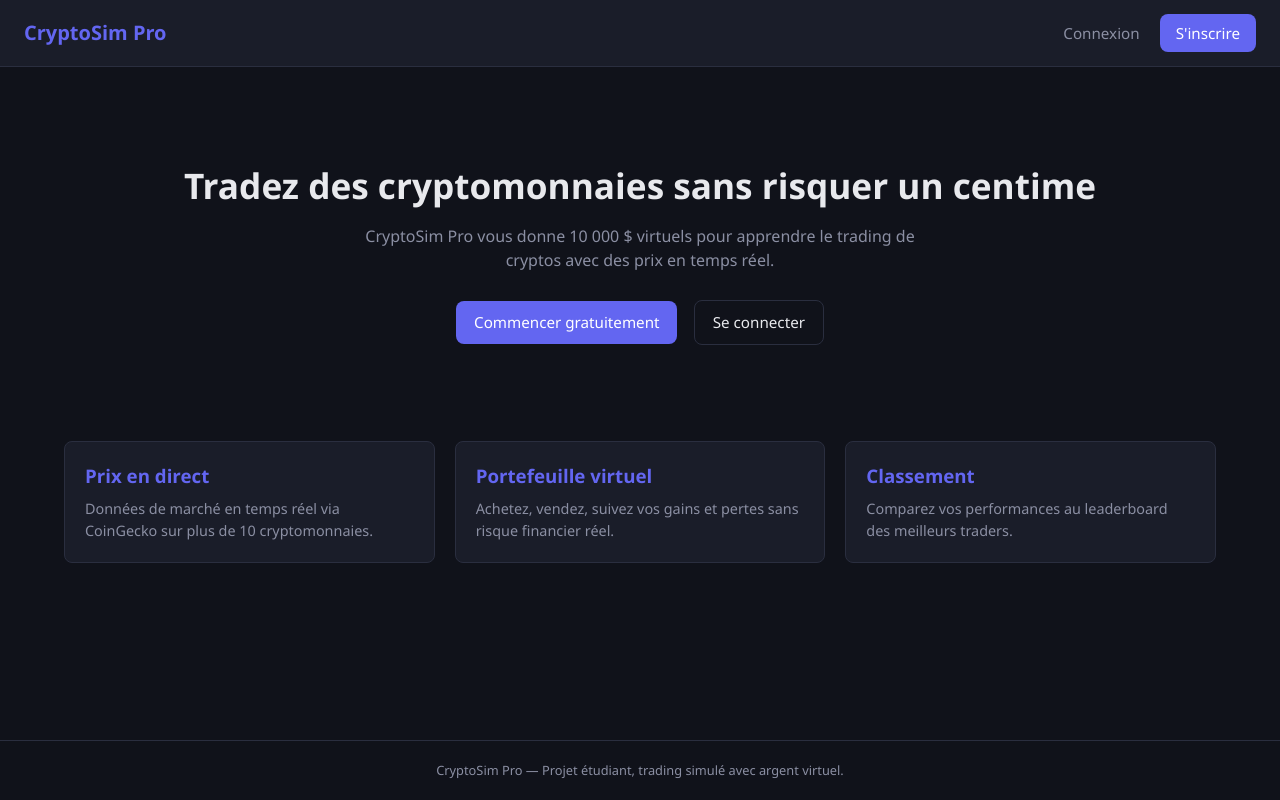
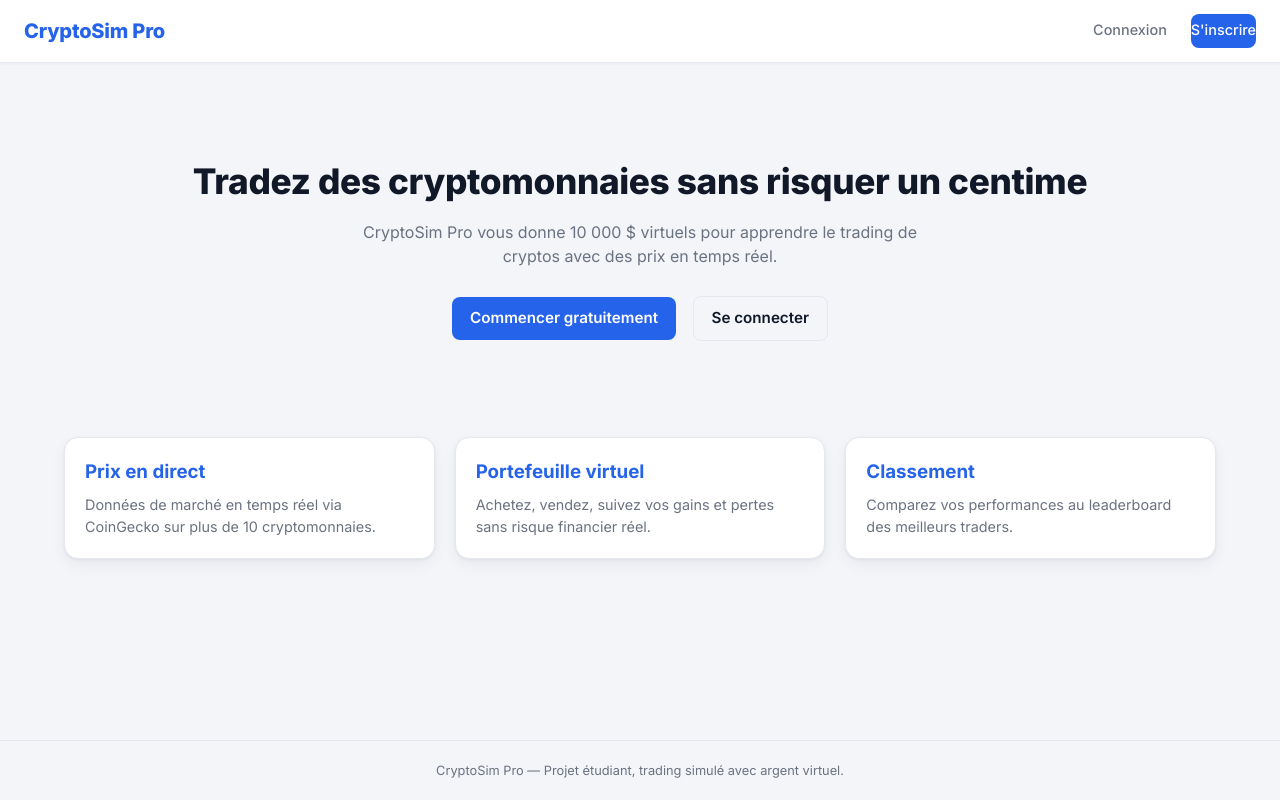
Before and after one commit to LorenzoLeMoineau/cryptosim_pro, a Flask app: page / in a window 1280 px wide. Run offline with Flask 3, Linux system fonts and the light colour scheme.

Commit message:
Change of style in white and light blue

```diff
--- a/app/static/css/style.css
+++ b/app/static/css/style.css
@@ -1,15 +1,19 @@
 :root {
-    --bg: #10121a;
-    --bg-card: #1a1d29;
-    --bg-card-hover: #22263578;
-    --border: #2a2e3f;
-    --text: #e8e9ed;
-    --text-muted: #8b8fa3;
-    --accent: #6366f1;
-    --accent-hover: #4f52d9;
-    --positive: #16c784;
-    --negative: #ea3943;
+    --bg: #f3f5f9;
+    --bg-card: #ffffff;
+    --bg-card-hover: #f5f7fb;
+    --border: #e5e8ef;
+    --text: #111827;
+    --text-muted: #6b7280;
+    --accent: #2563eb;
+    --accent-hover: #1d4ed8;
+    --accent-soft: rgba(37, 99, 235, 0.1);
+    --positive: #16a34a;
+    --negative: #dc2626;
     --radius: 8px;
+    --radius-lg: 14px;
+    --shadow-sm: 0 1px 2px rgba(17, 24, 39, 0.05);
+    --shadow: 0 1px 3px rgba(17, 24, 39, 0.06), 0 6px 16px rgba(17, 24, 39, 0.05);
 }
 
 * {
@@ -19,7 +23,7 @@
 }
 
 body {
-    font-family: "Segoe UI", Roboto, -apple-system, sans-serif;
+    font-family: "Inter", "Segoe UI", Roboto, -apple-system, sans-serif;
     background-color: var(--bg);
     color: var(--text);
     line-height: 1.5;
@@ -50,6 +54,7 @@ a {
     padding: 0.9rem 1.5rem;
     background-color: var(--bg-card);
     border-bottom: 1px solid var(--border);
+    box-shadow: var(--shadow-sm);
     position: sticky;
     top: 0;
     z-index: 100;
@@ -57,8 +62,9 @@ a {
 
 .navbar-brand a {
     font-size: 1.25rem;
-    font-weight: 700;
+    font-weight: 800;
     color: var(--accent);
+    letter-spacing: -0.01em;
 }
 
 .navbar-toggle {
@@ -73,17 +79,25 @@ a {
 .navbar-links {
     display: flex;
     align-items: center;
-    gap: 1.25rem;
+    gap: 1.5rem;
 }
 
 .navbar-links a {
-    font-size: 0.95rem;
+    font-size: 0.9rem;
+    font-weight: 500;
     color: var(--text-muted);
-    transition: color 0.15s ease;
+    padding: 0.3rem 0;
+    border-bottom: 2px solid transparent;
+    transition: color 0.15s ease, border-color 0.15s ease;
 }
 
 .navbar-links a:hover {
     color: var(--text);
+}
+
+.navbar-links a.active {
+    color: var(--accent);
+    border-bottom-color: var(--accent);
 }
 
 .navbar-cta {
@@ -266,7 +282,8 @@ a {
 .card {
     background-color: var(--bg-card);
     border: 1px solid var(--border);
-    border-radius: var(--radius);
+    border-radius: var(--radius-lg);
+    box-shadow: var(--shadow);
     padding: 1.25rem;
 }
 
@@ -307,6 +326,7 @@ button,
     border-radius: var(--radius);
     padding: 0.65rem 1.1rem;
     font-size: 0.95rem;
+    font-weight: 600;
     cursor: pointer;
     transition: background-color 0.15s ease;
 }
@@ -573,11 +595,18 @@ th a:hover {
 .stat-value {
     font-size: 1.6rem;
     font-weight: 700;
+    letter-spacing: -0.01em;
+}
+
+h1 {
+    font-weight: 800;
+    letter-spacing: -0.01em;
 }
 
 h2 {
     margin: 1.75rem 0 0.9rem;
     font-size: 1.15rem;
+    font-weight: 700;
 }
 
 /* Landing page */
--- a/app/static/js/leaderboard-chart.js
+++ b/app/static/js/leaderboard-chart.js
@@ -9,7 +9,7 @@ document.addEventListener("DOMContentLoaded", () => {
             datasets: [{
                 label: "Valeur du portefeuille ($)",
                 data: window.CHART_VALUES || [],
-                backgroundColor: "#6366f1",
+                backgroundColor: "#2563eb",
                 borderRadius: 4,
             }],
         },
@@ -19,8 +19,8 @@ document.addEventListener("DOMContentLoaded", () => {
                 legend: { display: false },
             },
             scales: {
-                x: { ticks: { color: "#8b8fa3" }, grid: { color: "#2a2e3f" } },
-                y: { ticks: { color: "#8b8fa3" }, grid: { color: "#2a2e3f" } },
+                x: { ticks: { color: "#6b7280" }, grid: { color: "#e5e8ef" } },
+                y: { ticks: { color: "#6b7280" }, grid: { color: "#e5e8ef" } },
             },
         },
     });
--- a/app/static/js/portfolio-chart.js
+++ b/app/static/js/portfolio-chart.js
@@ -27,7 +27,7 @@ document.addEventListener("DOMContentLoaded", () => {
             datasets: [{
                 data: window.CHART_VALUES || [],
                 backgroundColor: labels.map(colorForLabel),
-                borderColor: "#1a1d29",
+                borderColor: "#ffffff",
                 borderWidth: 2,
             }],
         },
@@ -36,7 +36,7 @@ document.addEventListener("DOMContentLoaded", () => {
             plugins: {
                 legend: {
                     position: "bottom",
-                    labels: { color: "#e8e9ed" },
+                    labels: { color: "#111827" },
                 },
             },
         },
--- a/app/templates/base.html
+++ b/app/templates/base.html
@@ -4,6 +4,9 @@
     <meta charset="UTF-8">
     <meta name="viewport" content="width=device-width, initial-scale=1.0">
     <title>{% block title %}CryptoSim Pro{% endblock %}</title>
+    <link rel="preconnect" href="https://fonts.googleapis.com">
+    <link rel="preconnect" href="https://fonts.gstatic.com" crossorigin>
+    <link href="https://fonts.googleapis.com/css2?family=Inter:wght@400;500;600;700;800&display=swap" rel="stylesheet">
     <link rel="stylesheet" href="{{ url_for('static', filename='css/style.css') }}">
 </head>
 <body class="{% if current_user.is_authenticated %}has-sidebar{% endif %}">
```
Also changed, not shown: other parts of app/static/css/style.css (+21 -14 lines), other parts of app/templates/base.html (+15 -10 lines).
